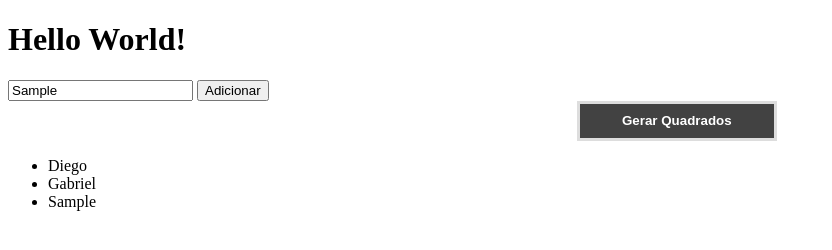
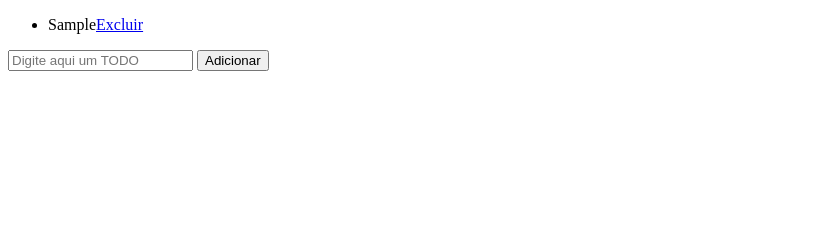
Before and after one commit to tchavess/JavaScritp-RocketSeat, a plain HTML site: page index.html in a window 1280 px wide. Both pictures are taken after typing "Sample" into the empty fields and a click on the button "Adicionar". Shown: the whole page, without its empty margins (0-832 px from the left). Drawn offline with Linux system fonts and the light colour scheme.

Commit message:
App de TODOS

```diff
--- a/index.html
+++ b/index.html
@@ -6,94 +6,11 @@
         </title>
     </head>
     <body>
-
-        <h1>Hello World!</h1>
         <div id="app">
-
+            <ul></ul>
+            <input type="text" placeholder="Digite aqui um TODO" id="input">
+            <button type="submit" id="btnAdicionar">Adicionar</button>
         </div>
-        <div>
-            <input type="text" name="nome" id='inputText'>
-            <button onClick="adicionar()">Adicionar</button>
-        </div>
-        <button id='btnCriar' onClick=gerarQuadrado()>Gerar Quadrados</button>
-
-        <div class="box" ></div>
-
-
-        <script>
-            var nomes = ['Diego', 'Gabriel'];
-
-            function list(nomes){
-
-                var ulElement = document.createElement('ul');
-
-                for(var i = 0; i < nomes.length; i++){
-                    var liElement = document.createElement('li');
-                    liElement.appendChild(document.createTextNode(nomes[i]));
-                    ulElement.appendChild(liElement);
-
-                }
-                return ulElement;
-            }
-
-
-            function adicionar(){
-                var inputElement = document.getElementById('inputText').value;
-
-                nomes.push(inputElement);
-                document.querySelector('.box').innerHTML = ""; //  esvazia a div
-                document.querySelector('.box').appendChild(list(nomes));
-
-            }
-
-
-            document.querySelector('.box').appendChild(list(nomes));
-
-            var btnCriar = document.querySelector('#btnCriar');
-            btnCriar.style.color = '#fff'
-            btnCriar.style.fontWeight = 'bold';
-            btnCriar.style.backgroundColor = '#424242';
-            btnCriar.style.border = 'solid #ddd';
-            btnCriar.style.width = '200px';
-            btnCriar.style.height = '40px';
-            btnCriar.style.marginLeft = '45%';
-
-            function alteraCor() {
-                var boxElement = document.querySelector(".box");
-                boxElement.style.backgroundColor = getRandomColor();
-            }
-
-            function getRandomColor() {
-                var letters = "0123456789ABCDEF";
-                var color = "#";
-                for (var i = 0; i < 6; i++) {
-                color += letters[Math.floor(Math.random() * 16)];
-                }
-                return color;            }
-
-
-            function gerarQuadrado() {
-
-                let boxElement = document.createElement("div");
-                boxElement.style.width = '180px';
-                boxElement.style.height = '180px';
-                boxElement.style.margin = '10px';
-                boxElement.style.backgroundColor = 'blue';
-
-                boxElement.addEventListener('mouseover', () =>{
-                    var newColor = getRandomColor(); // #E943F0
-                    boxElement.style.backgroundColor = newColor;
-                });
-
-                //adiciona a classe .box na div criada
-                boxElement.classList.add('box');
-
-                document.body.appendChild(boxElement);
-
-            }
-
-
-        </script>
-
+        <script src='todos.js'></script>
     </body>
 </html>
--- /dev/null
+++ b/todos.js
@@ -0,0 +1,63 @@
+var inputElement = document.querySelector('#app input');
+var buttonElement = document.querySelector('#app button');
+var listElement = document.querySelector('#app ul');
+
+var todos = JSON.parse(localStorage.getItem('list_todos')) || [];
+
+
+
+function renderTodos(){
+    listElement.innerHTML = '';
+    for(todo of todos){
+
+        var liElement = document.createElement('li');
+        liElement.appendChild(document.createTextNode(todo));
+
+        var linkElement = document.createElement('a');
+        linkElement.setAttribute('href','#');
+        var textLink = document.createTextNode('Excluir');
+        linkElement.appendChild(textLink);
+        //pos recebe o indice do elemento que esta sendo iterado  em 'todos'
+        var pos = todos.indexOf(todo);
+        //setando um atributo onclick e passando a funcao delete com o indice procurado, no parametro
+        linkElement.setAttribute('onclick','deleteTodo(' + pos +')');
+
+        liElement.appendChild(linkElement);
+
+        listElement.appendChild(liElement);
+    }
+
+}
+
+
+renderTodos();
+
+buttonElement.onclick = addTodo;
+
+//adicionando todo a lista pressionando ENTER
+document.addEventListener('keypress', function(e){
+    if(e.which == 13){
+      addTodo();
+    }
+  }, false);
+
+function addTodo(){
+    var todoText = inputElement.value;
+    //adiciona(empurra) 'todosText' ao array todos
+    todos.push(todoText);
+    inputElement.value = '';
+
+    renderTodos();
+    saveToStorage();
+}
+
+function deleteTodo(pos){
+    //splice deleta o item do array na  posição pos
+    todos.splice(pos, 1);
+    renderTodos();
+    saveToStorage();
+}
+
+function saveToStorage(){
+    localStorage.setItem('list_todos', JSON.stringify(todos));
+}
```
